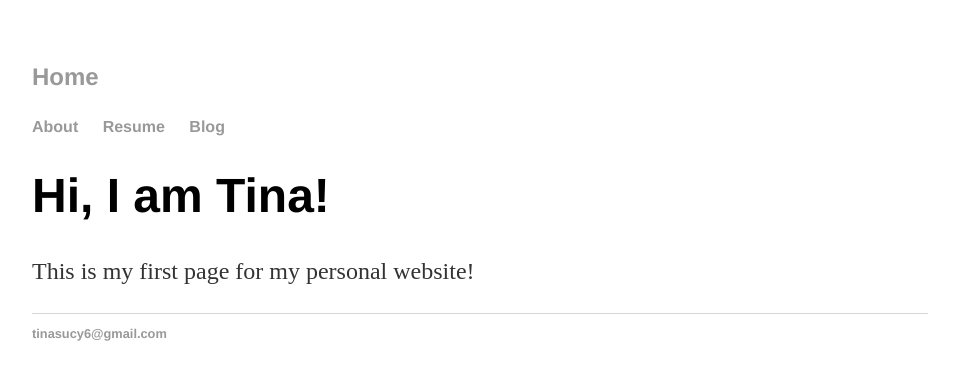
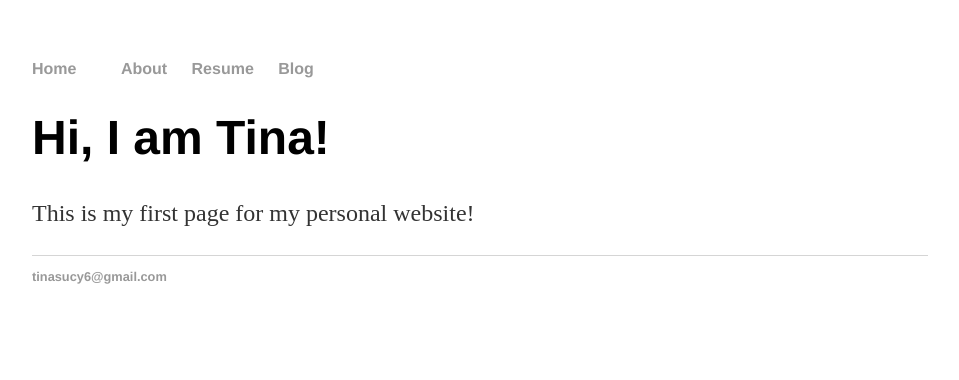
Before and after one commit to SUcy6/scytina6, a plain HTML site: page index.html in a window 1280 px wide. Shown: the whole page, without its empty margins (160-1119 px from the left). Drawn offline with Linux system fonts and the light colour scheme.

Commit message:
Update index.html

```diff
--- a/index.html
+++ b/index.html
@@ -7,7 +7,7 @@
  <body>
    <nav>
      <ul>
-       <p><a href=”https://sucy6.github.io/scytina6/”>Home</a></p>
+       <li><a href=””>Home</a><li>
        <li><a href=”/about”>About</a></li>
        <li><a href=”/resume”>Resume</a></li>
        <li><a href=”/blog”>Blog</a></li>
```
